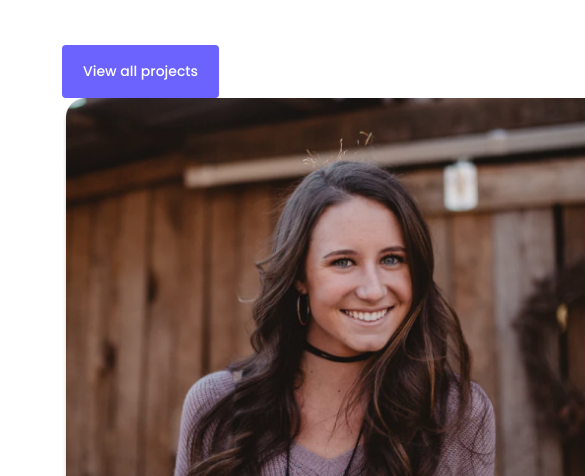
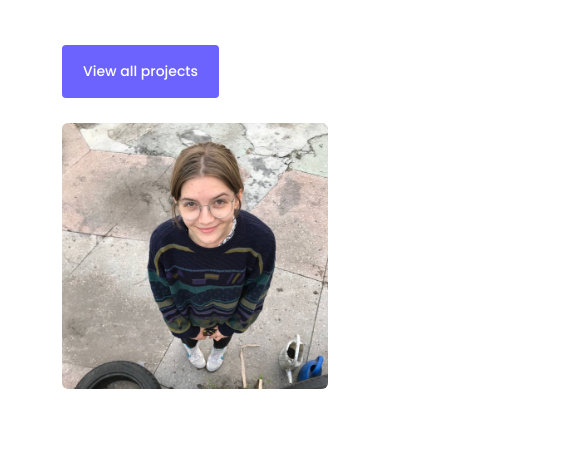
Before and after one commit to yulyakrasii/portfolio-project, a plain HTML site: page about.html in a window 390 px wide. Shown: the part 741-1217 px from the top of the page, 585 px wide, since content can reach past the window. Drawn offline with nearby package versions, Linux system fonts and the light colour scheme.

Commit message:
changed the pic and finally made it responsive!

```diff
--- a/about.html
+++ b/about.html
@@ -5,7 +5,10 @@
     <meta http-equiv="X-UA-Compatible" content="IE=edge" />
     <meta name="viewport" content="width=device-width, initial-scale=1.0" />
     <title>About Yuliia</title>
-    <meta name="desciption" content="This is a website portfolio of a Frontend Developer Yuliia Krasii">
+    <meta
+      name="desciption"
+      content="This is a website portfolio of a Frontend Developer Yuliia Krasii"
+    />
     <link
       href="https://cdn.jsdelivr.net/npm/bootstrap@5.2.2/dist/css/bootstrap.min.css"
       rel="stylesheet"
@@ -37,7 +40,7 @@
           <li>
             <a href="/index.html" title="homepage">Home</a>
           </li>
-          <li  class="active">
+          <li class="active">
             <a href="/about.html" title="about Yuliia">About</a>
           </li>
           <li><a href="/work.html" title="Yuliia's work">Work</a></li>
@@ -58,16 +61,17 @@
                 exercises, and everything is well explained, homework and
                 deadlines are good for keep focus
               </p>
-              <a href="/work.html" class="btn btn-branding">View all projects</a>
+              <a href="/work.html" class="btn btn-branding"
+                >View all projects</a
+              >
             </div>
             <div class="col-lg-6">
               <img
-                id="profile-photo"
-                src="images/patricia.png"
-                class="img fluid"
+                src="images/portfolio-pic.jpg"
+                class="img-fluid rounded portfolio-pic"
                 alt="my photo"
-                width="560px"
                 height="560px"
+                width=100%
               />
             </div>
           </div>
--- a/styles/styles.css
+++ b/styles/styles.css
@@ -152,10 +152,7 @@ nav a:hover {
   height: 560px;
 }
 
-#profile-photo {
-  width: 560px;
-  height: 560px;
-}
+
 
 footer .email-link {
   text-decoration: none;
@@ -195,6 +192,7 @@ footer .contact-box {
   color: #6c63ff;
 }
 
+
 @media (max-width: 900px) {
   #hero {
     padding: 80px 20px;
@@ -203,4 +201,7 @@ footer .contact-box {
     padding: 0;
     text-align: center;
   }
+  .portfolio-pic {
+    margin-top: 25px;
+  }
 }
```
Also changed, not shown: images/my-photo.jpg (added), images/portfolio-pic.jpg (added).
